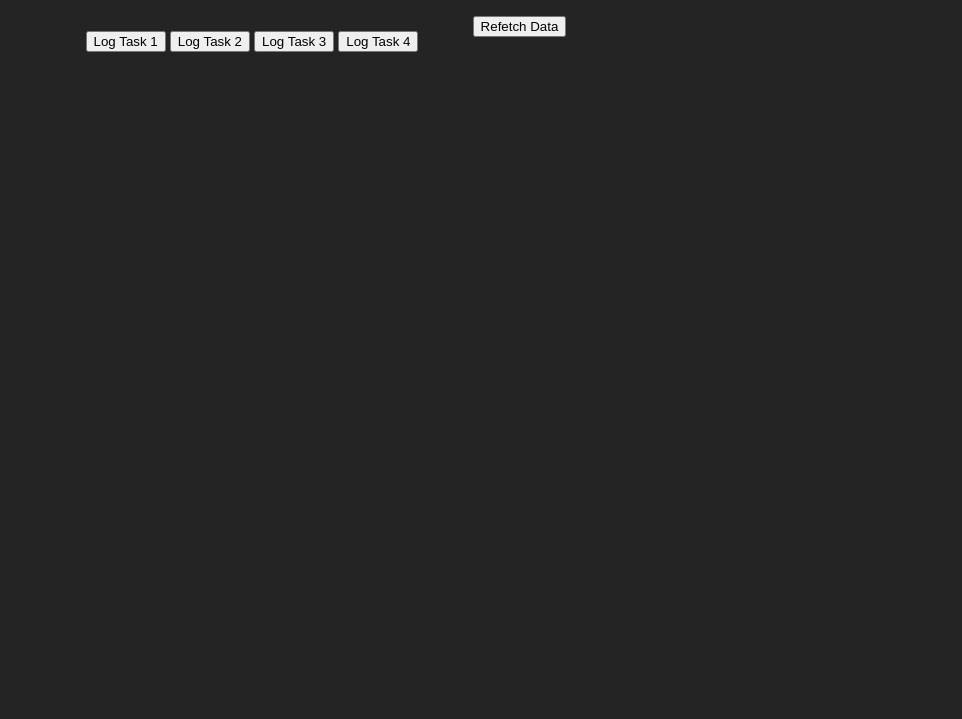
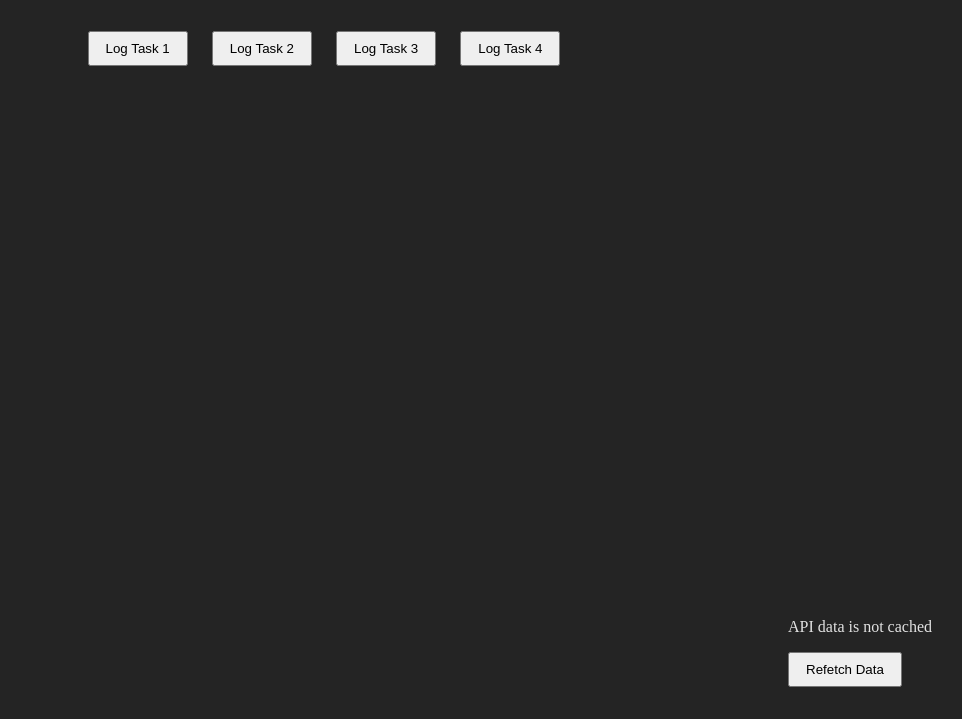
Before and after one commit to Ver0s/openx-recruitment, a website built with Vite: page index.html in a window 1280 px wide. Shown: the part 81-800 px from the top of the page, without its empty margins (316-1278 px from the left). Built offline with nearby package versions, Linux system fonts and the light colour scheme.

Commit message:
feat: add styles for buttons and text

```diff
--- a/src/style.css
+++ b/src/style.css
@@ -8,6 +8,7 @@ body {
 
 button {
 	cursor: pointer;
+	padding: 0.5rem 1rem;
 }
 
 main {
@@ -15,11 +16,17 @@ main {
 	flex-direction: column;
 	align-items: center;
 	gap: 1.5rem;
+	padding-inline: 2rem;
 }
 
-#cacheStatus {
+.controls {
+	display: flex;
+	flex-wrap: wrap;
+	gap: 1.5rem;
+}
+
+.cache-status-container {
 	position: absolute;
 	right: 2rem;
 	bottom: 2rem;
-	font-size: 1.5rem;
 }
```
